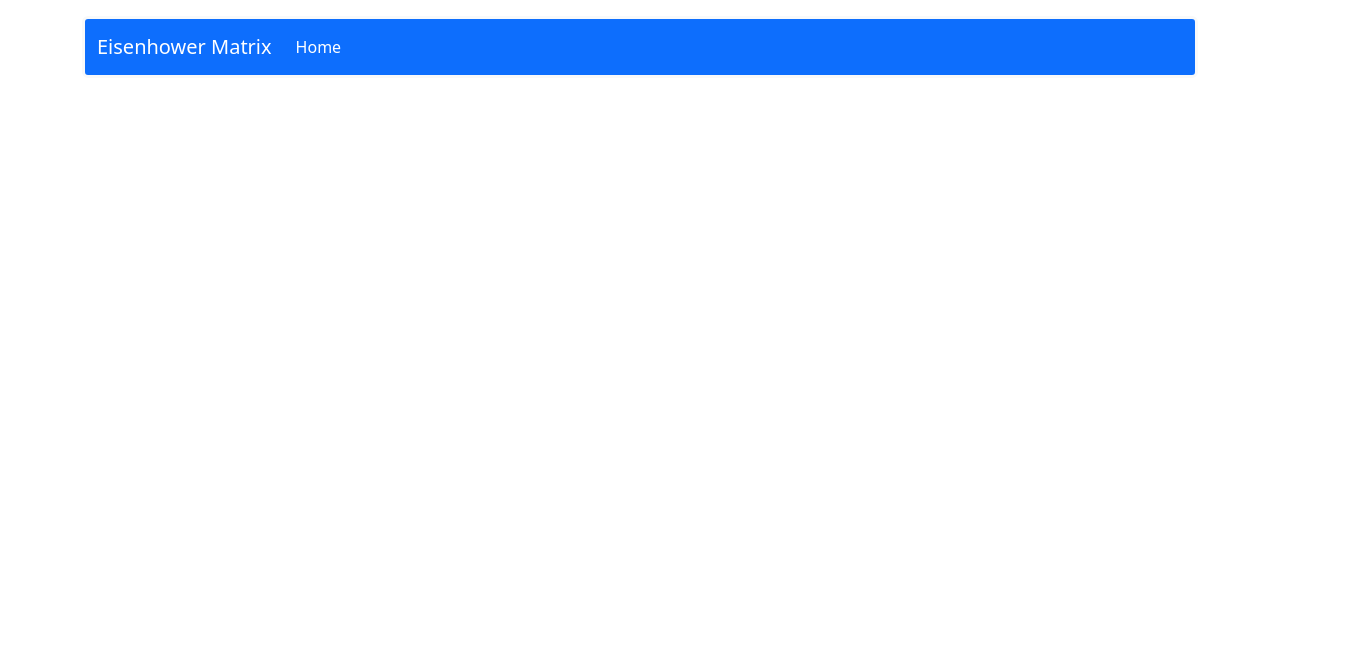
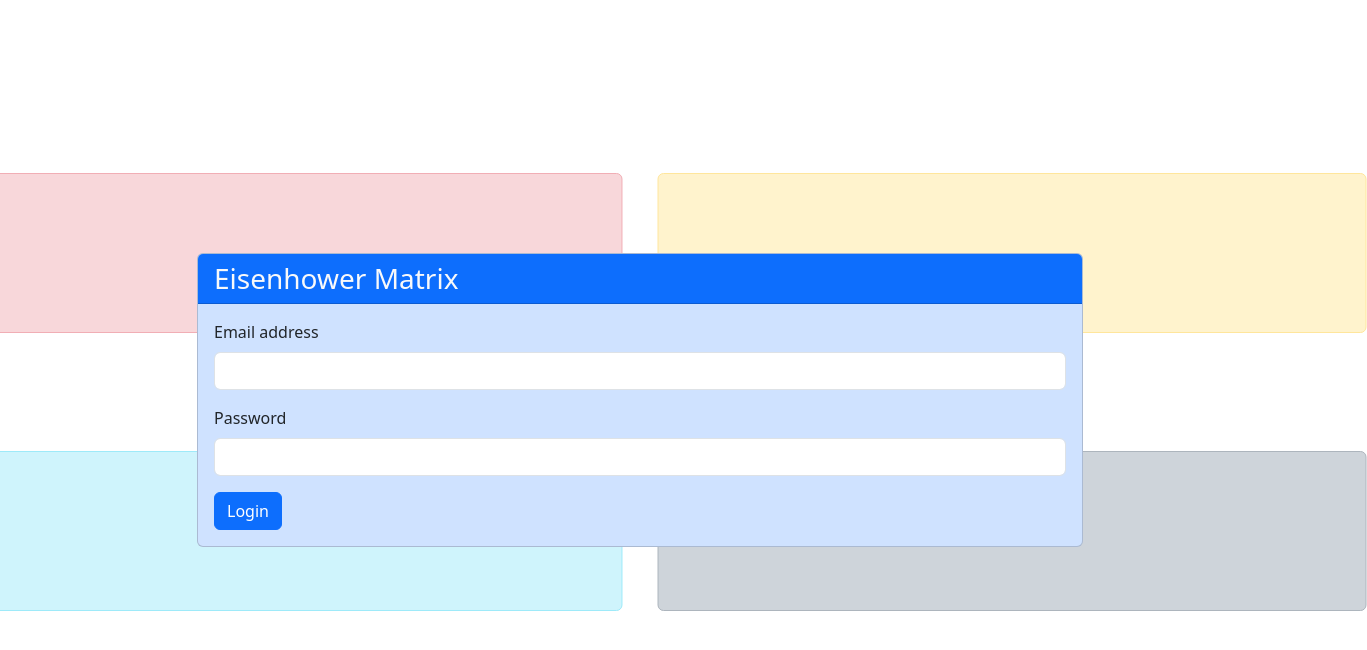
Before and after one commit to Zak-Bahm/em-proj, a Vue app: page /login in a window 1280 px wide. Shown: the top 650 px of the page, 1367 px wide, since content can reach past the window. Built offline with nearby package versions, Linux system fonts and the light colour scheme.

Commit message:
Login page

```diff
--- a/src/App.vue
+++ b/src/App.vue
@@ -1,9 +1,26 @@
 <script setup>
-    import { RouterLink, RouterView } from 'vue-router'
+    import { useRouter, RouterView } from 'vue-router'
+    import { ref, onMounted, onUnmounted } from 'vue'
+    import { getCurrentUser  } from './methods/users';
+
+    const router = useRouter();
+    const isLoggedIn = ref(false)
+
+    onMounted(() => {
+        checkForUser();
+    });
+
+    // ensure we are logged in and redirect if not
+    function checkForUser() {
+        const user = getCurrentUser();
+        if (user === false) return router.push('/login')
+
+        isLoggedIn.value = true
+    }
 </script>
 
 <template>
-    <nav class="navbar navbar-expand-lg bd-navbar sticky-top bg-primary mt-3 rounded-start rounded-end border border-light border-3" data-bs-theme="dark">
+    <nav v-if="isLoggedIn" class="navbar navbar-expand-lg bd-navbar sticky-top bg-primary mt-3 rounded-start rounded-end border border-light border-3" data-bs-theme="dark">
         <div class="container-fluid">
             <span class="navbar-brand mb-0 h1">Eisenhower Matrix</span>
 
@@ -14,7 +31,7 @@
             <div class="collapse navbar-collapse" id="navbarNav">
                 <ul class="navbar-nav">
                     <li class="nav-item">
-                        <a class="nav-link active" aria-current="page" href="/">Home</a>
+                        <a class="nav-link active" aria-current="page" href="#" @click="() => router.push('/')">Home</a>
                     </li>
                 </ul>
             </div>
--- a/src/components/CategorizedTaskList.vue
+++ b/src/components/CategorizedTaskList.vue
@@ -78,7 +78,6 @@ onUnmounted(() => {
 });
 
 function fetchTasks() {
-    console.log("Fetching! for " + currentOpt)
     const newTasks = getLocalTasks(currentOpt);
     tasks.value = newTasks;
 }
--- a/src/router/index.js
+++ b/src/router/index.js
@@ -2,6 +2,7 @@ import { createRouter, createWebHistory } from 'vue-router'
 import HomeView from '../views/HomeView.vue'
 import InboxView from '../views/InboxView.vue'
 import TaskView from '@/views/TaskView.vue'
+import LoginView from '@/views/LoginView.vue'
 
 const router = createRouter({
     history: createWebHistory(import.meta.env.BASE_URL),
@@ -10,6 +11,11 @@ const router = createRouter({
             path: '/',
             name: 'home',
             component: HomeView
+        },
+        {
+            path: '/login',
+            name: 'login',
+            component: LoginView
         },
         {
             path: '/inbox',
```
Also changed, not shown: 1 other file (tests, documents, lock files or other folders).
